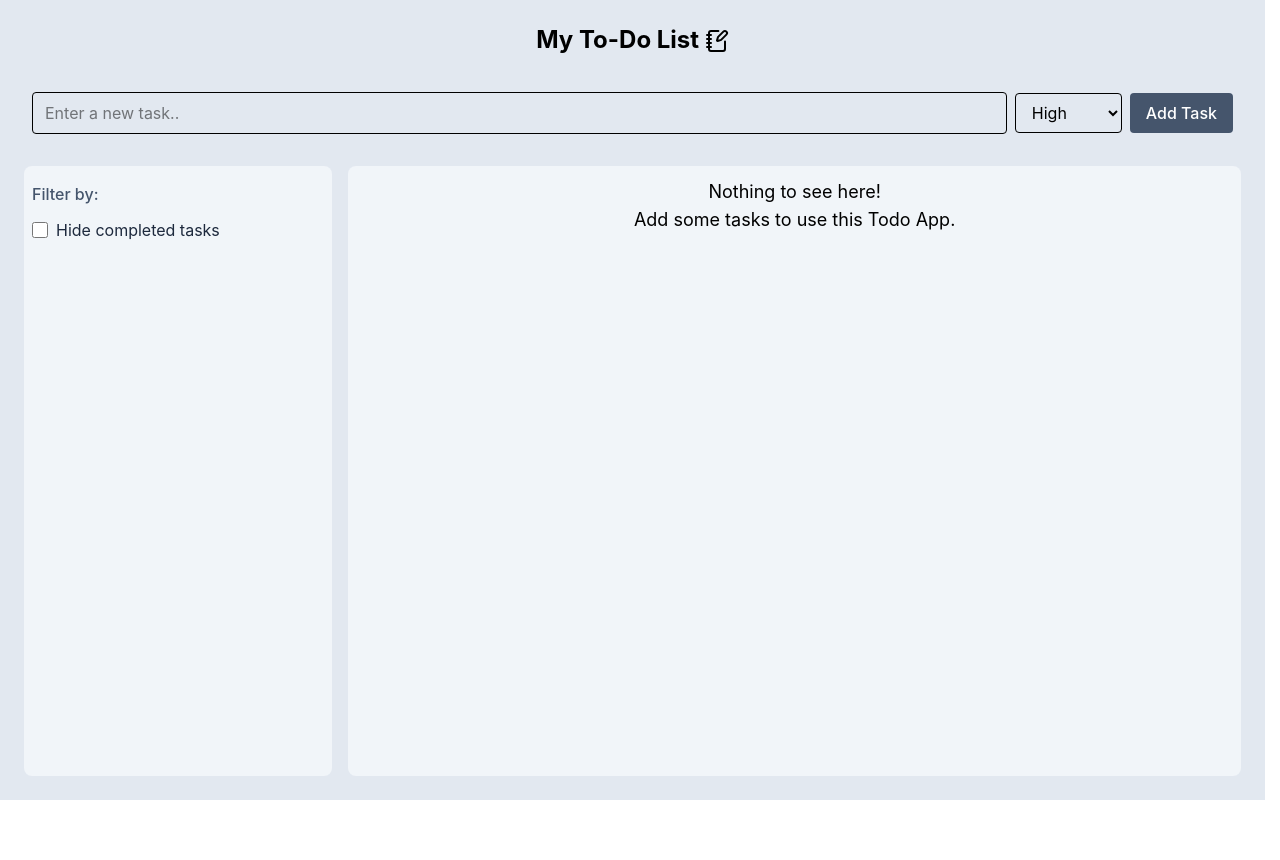
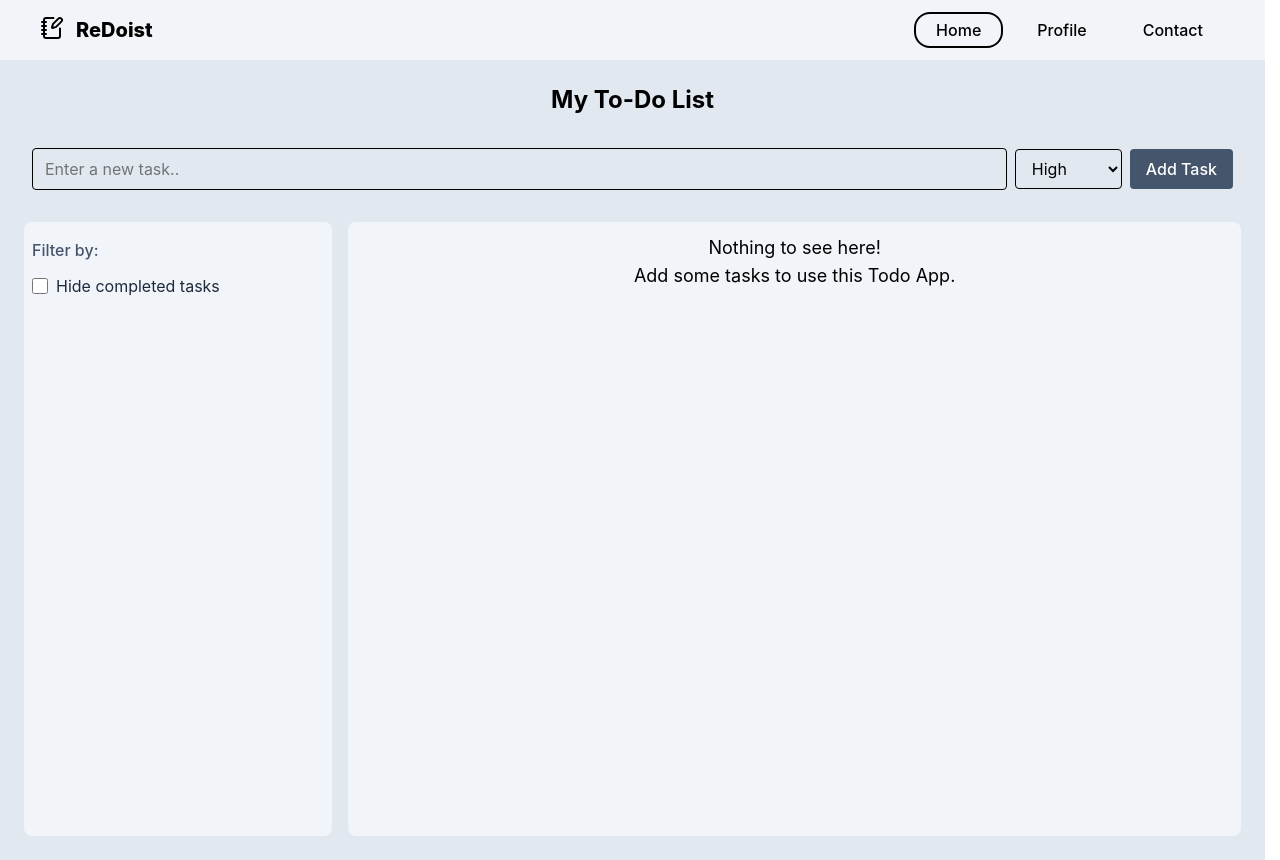
Before and after one commit to verinak/react-todo-app, a React (Vite) app: page /home in a window 1280 px wide. Before the commit the page ends 800 px from the top, so only its background shows below. Built offline with nearby package versions, Linux system fonts and the light colour scheme.

Commit message:
add routing and navigation

```diff
--- a/package.json
+++ b/package.json
@@ -14,6 +14,7 @@
     "react": "^19.2.4",
     "react-dom": "^19.2.4",
     "react-icons": "^5.6.0",
+    "react-router-dom": "^7.14.0",
     "tailwindcss": "^4.2.2"
   },
   "devDependencies": {
--- a/src/App.jsx
+++ b/src/App.jsx
@@ -1,15 +1,23 @@
 import "./App.css";
+import Header from "./components/Header";
 import Home from "./pages/Home";
-import { LuNotebookPen } from "react-icons/lu";
+import { BrowserRouter, Routes, Route, Navigate } from "react-router-dom";
+import Profile from "./pages/Profile";
+import TaskDetails from "./pages/TaskDetails";
 
 function App() {
     return (
-        <div className="flex flex-col min-h-screen p-2 md:p-4 bg-slate-200">
-            <h1 className="text-center font-bold text-2xl mb-3 mt-2">
-                My To-Do List <LuNotebookPen className="inline" />
-            </h1>
-            <Home />
-        </div>
+        <>
+            <BrowserRouter>
+                <Header />
+                <Routes>
+                    <Route path="/" element={<Navigate to="/home" replace />} />
+                    <Route path="/home" element={<Home />} />
+                    <Route path="/profile" element={<Profile />} />
+                    <Route path="/task/:taskId" element={<TaskDetails />} />
+                </Routes>
+            </BrowserRouter>
+        </>
     );
 }
 
--- /dev/null
+++ b/src/components/Header.jsx
@@ -0,0 +1,45 @@
+import React from "react";
+import { LuNotebookPen } from "react-icons/lu";
+import { Link, NavLink } from "react-router-dom";
+
+function Header() {
+    const navBarStyles = ({ isActive }) => {
+        let styles = "px-5 py-1 rounded-2xl border-2 ";
+        styles += isActive
+            ? "border-black"
+            : "border-transparent hover:border-black";
+        // console.log(isActive);
+        // console.log(styles);
+        return styles;
+    };
+    return (
+        <header className="bg-slate-100 px-10 py-3 flex flex-col md:flex-row items-center gap-2">
+            <div className="flex gap-3">
+                <LuNotebookPen className="inline text-2xl" />
+                <h1 className="font-extrabold text-xl">ReDoist</h1>
+            </div>
+            <nav className="flex-1 flex gap-3 justify-end text-sm md:text-base font-medium">
+                <NavLink
+                    to="/home"
+                    className={navBarStyles}
+                    // activeClassName="border-black"
+                >
+                    Home
+                </NavLink>
+                <NavLink to="/profile" className={navBarStyles}>
+                    Profile
+                </NavLink>
+                <a
+                    className="px-5 py-1 rounded-2xl border-2 border-transparent hover:border-black"
+                    href="https://github.com/verinak"
+                    target="_blank"
+                    rel="noopener noreferrer"
+                >
+                    Contact
+                </a>
+            </nav>
+        </header>
+    );
+}
+
+export default Header;
--- a/src/components/TaskList/Task.jsx
+++ b/src/components/TaskList/Task.jsx
@@ -2,6 +2,7 @@ import React from "react";
 import { FaRegCircle, FaRegCircleCheck } from "react-icons/fa6";
 import { IoMdTrash } from "react-icons/io";
 import { CgTrashEmpty } from "react-icons/cg";
+import { Link } from "react-router-dom";
 
 function Task({ task, sendTaskDelete, sendTaskCompleted }) {
     const priorityColor = {
@@ -44,8 +45,14 @@ function Task({ task, sendTaskDelete, sendTaskCompleted }) {
             </label>
             {/* <button className="px-2 py-1" onClick={handleCompletedToggle}>
                 {task.completed ? <FaRegCircleCheck /> : <FaRegCircle />}
-            </button> */}
-            <div className="px-2 py-1 flex-1">{task.title}</div>
+                </button> */}
+
+            <div className="px-2 py-1 flex-1">
+                <Link to={`/task/${task.id}`}>
+                    <div className="px-2 py-1">{task.title}</div>
+                </Link>
+            </div>
+
             <button className="px-2 py-1 cursor-pointer" onClick={handleDelete}>
                 <CgTrashEmpty />
             </button>
--- a/src/pages/Home.jsx
+++ b/src/pages/Home.jsx
@@ -60,6 +60,10 @@ function Home() {
 
     return (
         <>
+            <div className="flex flex-col min-h-screen p-2 md:p-4 bg-slate-200">
+                <h2 className="text-center font-bold text-2xl my-2">
+                    My To-Do List
+                </h2>
                 <AddTask sendNewTask={receiveNewTask} />
                 <div className="flex-1 flex flex-col md:flex-row h-full">
                     <Filters filters={filters} sendFitlers={receiveFilters} />
@@ -69,6 +73,7 @@ function Home() {
                         sendTaskCompleted={receiveTaskCompleted}
                     />
                 </div>
+            </div>
         </>
     );
 }
--- /dev/null
+++ b/src/pages/Profile.jsx
@@ -0,0 +1,7 @@
+import React from "react";
+
+function Profile() {
+    return <div>Profile</div>;
+}
+
+export default Profile;
--- /dev/null
+++ b/src/pages/TaskDetails.jsx
@@ -0,0 +1,10 @@
+import React from "react";
+import { useParams } from "react-router-dom";
+
+function TaskDetails() {
+    const { taskId } = useParams();
+
+    return <div>TaskDetails: {taskId}</div>;
+}
+
+export default TaskDetails;
```
Also changed, not shown: 1 other file (tests, documents, lock files or other folders). Lines whose indentation alone changed are shown as unchanged.
